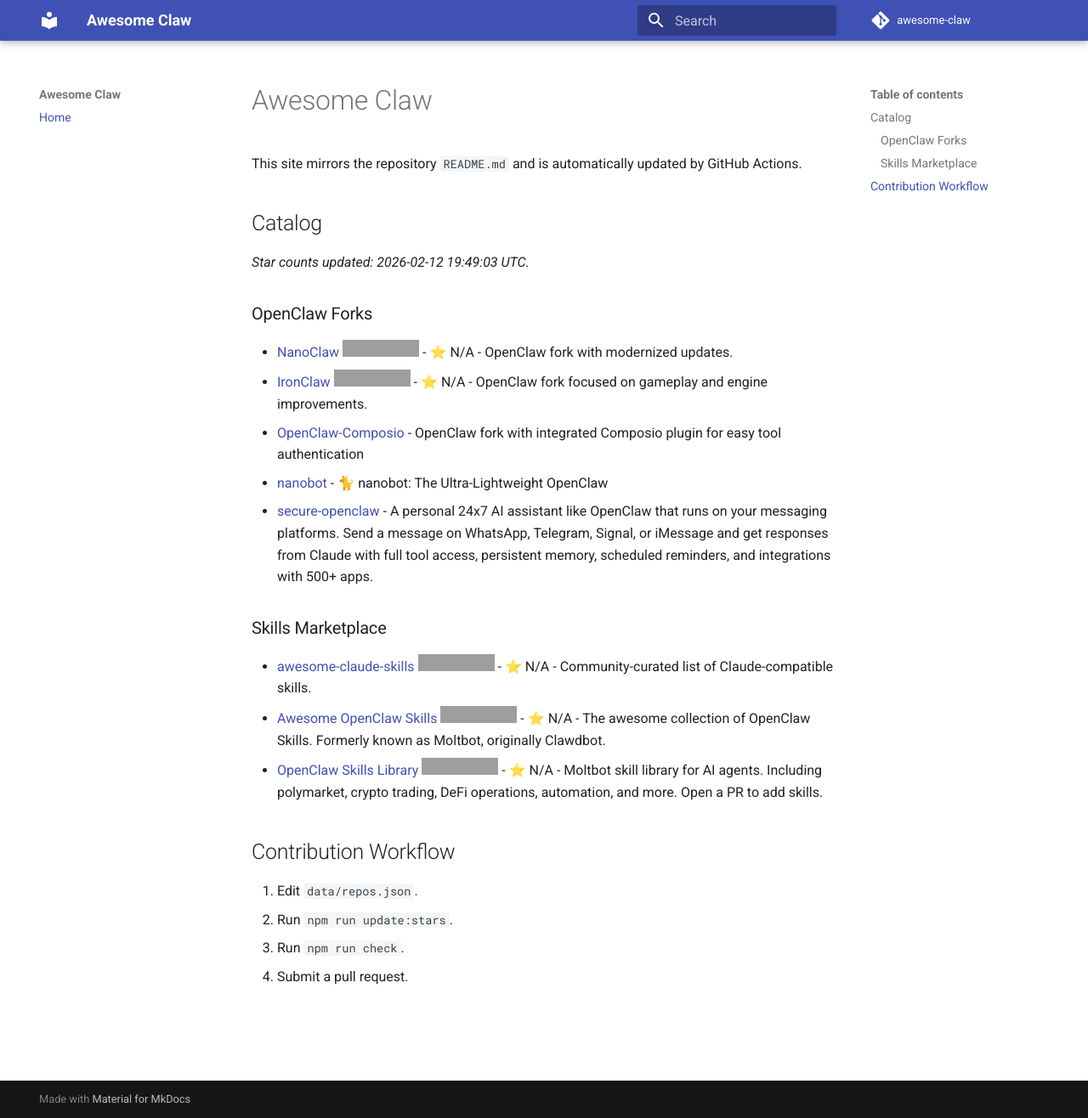
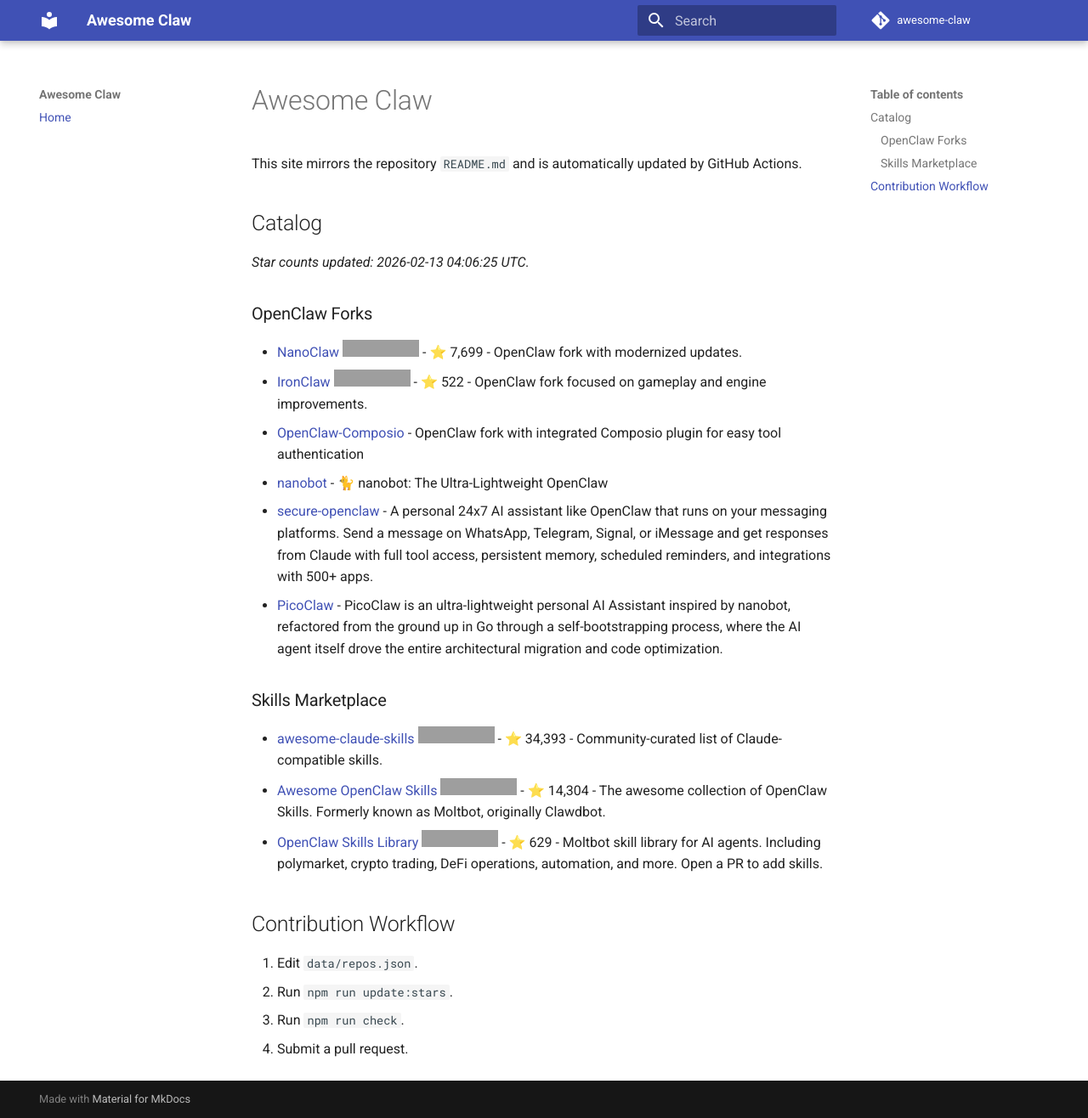
Before and after one commit to andrijdavid/awesome-claw, an MkDocs documentation site: the page built from docs/index.md, in a window 1280 px wide and 1316 px high. Shown: the whole window at 85% size. Built offline with MkDocs 1.6.1 and Material for MkDocs 9.7.7, drawn with Linux system fonts in a browser that asks for light colours; comment, search, counter and statistics services are not loaded; grey boxes are pictures that could not be loaded.

Commit message:
chore: update repository stars

```diff
--- a/docs/index.md
+++ b/docs/index.md
@@ -6,21 +6,22 @@ This site mirrors the repository `README.md` and is automatically updated by Git
 
 <!-- BEGIN: GENERATED_REPO_LIST -->
 
-_Star counts updated: 2026-02-12 19:49:03 UTC._
+_Star counts updated: 2026-02-13 04:06:25 UTC._
 
 ### OpenClaw Forks
 
-- [NanoClaw](https://github.com/qwibitai/nanoclaw) ![GitHub Repo stars](https://img.shields.io/github/stars/qwibitai/nanoclaw?style=flat-square) - ⭐ N/A - OpenClaw fork with modernized updates.
-- [IronClaw](https://github.com/nearai/ironclaw) ![GitHub Repo stars](https://img.shields.io/github/stars/nearai/ironclaw?style=flat-square) - ⭐ N/A - OpenClaw fork focused on gameplay and engine improvements.
+- [NanoClaw](https://github.com/qwibitai/nanoclaw) ![GitHub Repo stars](https://img.shields.io/github/stars/qwibitai/nanoclaw?style=flat-square) - ⭐ 7,699 - OpenClaw fork with modernized updates.
+- [IronClaw](https://github.com/nearai/ironclaw) ![GitHub Repo stars](https://img.shields.io/github/stars/nearai/ironclaw?style=flat-square) - ⭐ 522 - OpenClaw fork focused on gameplay and engine improvements.
 - [OpenClaw-Composio](https://github.com/ComposioHQ/openclaw-composio) - OpenClaw fork with integrated Composio plugin for easy tool authentication
 - [nanobot](https://github.com/HKUDS/nanobot) - 🐈 nanobot: The Ultra-Lightweight OpenClaw
 - [secure-openclaw](https://github.com/ComposioHQ/secure-openclaw) - A personal 24x7 AI assistant like OpenClaw that runs on your messaging platforms. Send a message on WhatsApp, Telegram, Signal, or iMessage and get responses from Claude with full tool access, persistent memory, scheduled reminders, and integrations with 500+ apps.
+- [PicoClaw](https://github.com/sipeed/picoclaw) - PicoClaw is an ultra-lightweight personal AI Assistant inspired by nanobot, refactored from the ground up in Go through a self-bootstrapping process, where the AI agent itself drove the entire architectural migration and code optimization.
 
 ### Skills Marketplace
 
-- [awesome-claude-skills](https://github.com/ComposioHQ/awesome-claude-skills) ![GitHub Repo stars](https://img.shields.io/github/stars/ComposioHQ/awesome-claude-skills?style=flat-square) - ⭐ N/A - Community-curated list of Claude-compatible skills.
-- [Awesome OpenClaw Skills](https://github.com/VoltAgent/awesome-openclaw-skills) ![GitHub Repo stars](https://img.shields.io/github/stars/VoltAgent/awesome-openclaw-skills?style=flat-square) - ⭐ N/A - The awesome collection of OpenClaw Skills. Formerly known as Moltbot, originally Clawdbot.
-- [OpenClaw Skills Library](https://github.com/BankrBot/openclaw-skills) ![GitHub Repo stars](https://img.shields.io/github/stars/BankrBot/openclaw-skills?style=flat-square) - ⭐ N/A - Moltbot skill library for AI agents. Including polymarket, crypto trading, DeFi operations, automation, and more. Open a PR to add skills.
+- [awesome-claude-skills](https://github.com/ComposioHQ/awesome-claude-skills) ![GitHub Repo stars](https://img.shields.io/github/stars/ComposioHQ/awesome-claude-skills?style=flat-square) - ⭐ 34,393 - Community-curated list of Claude-compatible skills.
+- [Awesome OpenClaw Skills](https://github.com/VoltAgent/awesome-openclaw-skills) ![GitHub Repo stars](https://img.shields.io/github/stars/VoltAgent/awesome-openclaw-skills?style=flat-square) - ⭐ 14,304 - The awesome collection of OpenClaw Skills. Formerly known as Moltbot, originally Clawdbot.
+- [OpenClaw Skills Library](https://github.com/BankrBot/openclaw-skills) ![GitHub Repo stars](https://img.shields.io/github/stars/BankrBot/openclaw-skills?style=flat-square) - ⭐ 629 - Moltbot skill library for AI agents. Including polymarket, crypto trading, DeFi operations, automation, and more. Open a PR to add skills.
 
 <!-- END: GENERATED_REPO_LIST -->
 
```
Also changed, not shown: README.md (+7 -6 lines).
